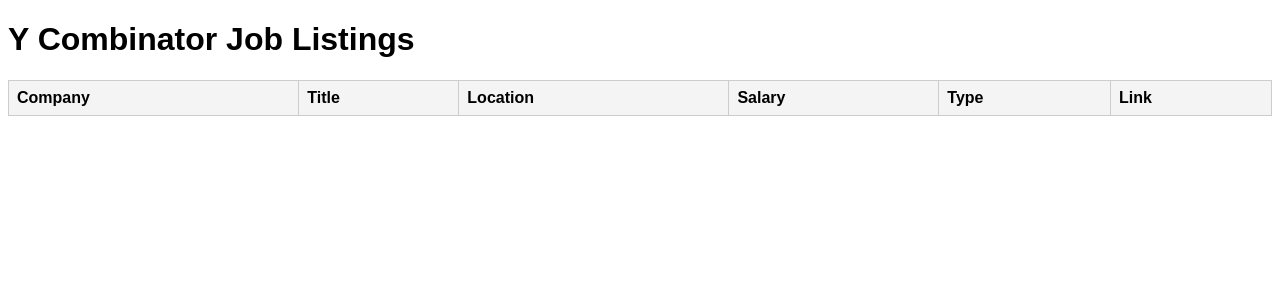
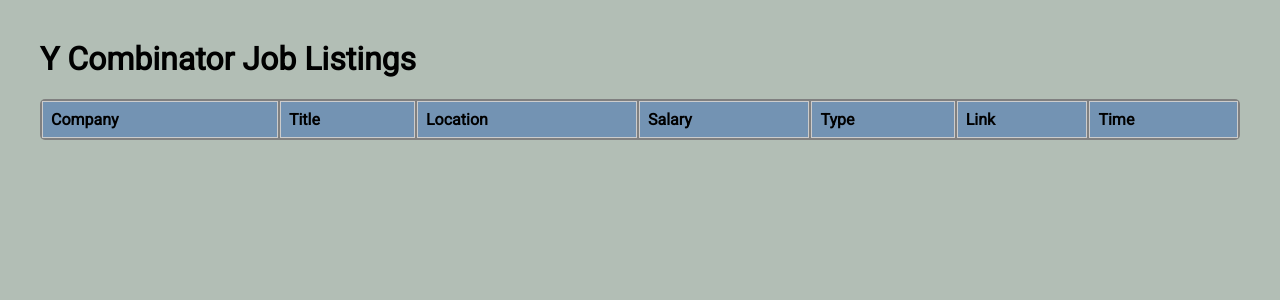
Before and after one commit to LukeTDay/PyWebScraper, a Flask app: template templates/index.html in a window 1280 px wide. Shown: the top 300 px of the page. Run offline with Flask 3, Linux system fonts and the light colour scheme; the template is opened without the code that fills it, so the values that code supplies are empty.

Commit message:
Added a column for the date and added my own styling to make the webpage easier on the eyes

```diff
--- a/app.py
+++ b/app.py
@@ -13,4 +13,4 @@
     return render_template("index.html", jobs=jobs)
 
 if __name__ == "__main__":
-    app.run(debug=True)
+    app.run(debug=True, extra_files=["templates/index.html"])
--- a/templates/index.html
+++ b/templates/index.html
@@ -3,12 +3,27 @@
     <head>
         <meta charset="utf-8">
         <title>YCombinator Job Scraper</title>
+        <!-- Getting the Roboto Font if it is unavaliable-->
+        <link href="https://fonts.googleapis.com/css2?family=Roboto&display=swap" rel="stylesheet">
         <style>
-            body {font-family: Arial, Helvetica, sans-serif; margin: 40 px;}
-            table {width: 100%; border-collapse: collapse;}
+            body {
+                font-family: Roboto;
+                margin: 40px;
+                background-color: #B2BEB5;
+            }
+            table {
+                width: 100%;
+                background-color: #808080;
+                border-radius: 5px;
+                border-color: #7393B3;
+            }
             th,td {border: 1px solid #ccc; padding: 8px; text-align: left;}
-            th {background-color: #f4f4f4;}
-            tr:hover {background-color: #f9f9f9;}
+            th {background-color: #7393B3;}
+            tr:hover {
+            background-color: #a9b5ac;
+            transition: background-color 0.2s ease;
+            }
+
         </style>
     </head>
     <body>
@@ -22,6 +37,7 @@
                     <th>Salary</th>
                     <th>Type</th>
                     <th>Link</th>
+                    <th>Time</th>
                 </tr>
             </thead>
             <tbody>
@@ -33,6 +49,7 @@
                     <td>{{ job.job_salary }}</td>
                     <td>{{ job.job_type }}</td>
                     <td><a href="{{ job.job_page_link }}" target="_blank">View</a></td>
+                    <td>{{ job.job_post_time }}</td>
                 </tr>
                 {% endfor %}
             </tbody>
```
